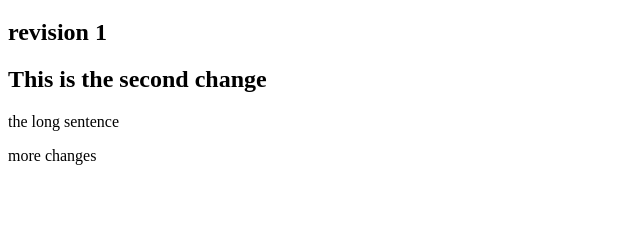
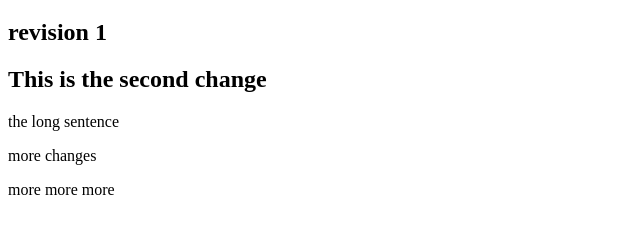
Before and after one commit to Abraham145/project, a plain HTML site: page index.html in a window 1280 px wide. Shown: the part 61-294 px from the top of the page, without its empty margins (0-640 px from the left). Drawn offline with Linux system fonts and the light colour scheme.

Commit message:
revision 3

```diff
--- a/index.html
+++ b/index.html
@@ -10,5 +10,6 @@
     <h2>This is the second change</h2>
     <p> the long sentence</p>
     <p>more changes</p>
+    <p>more more more</p>
   </body>
 </html>
```
